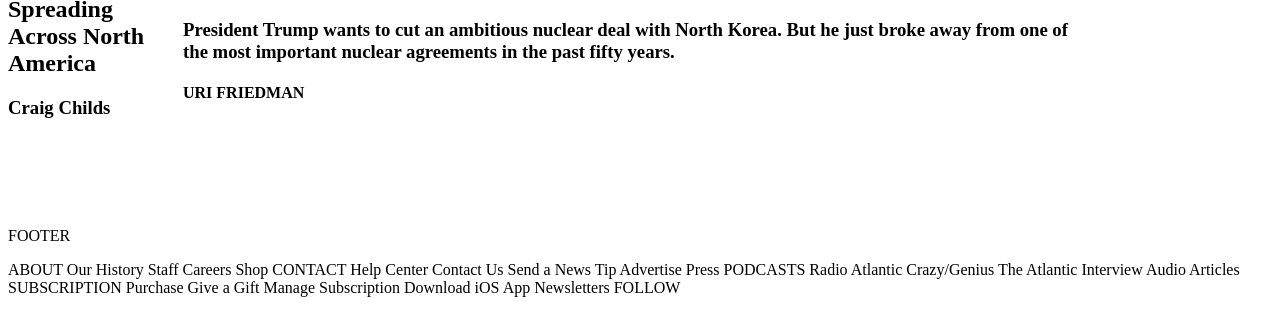
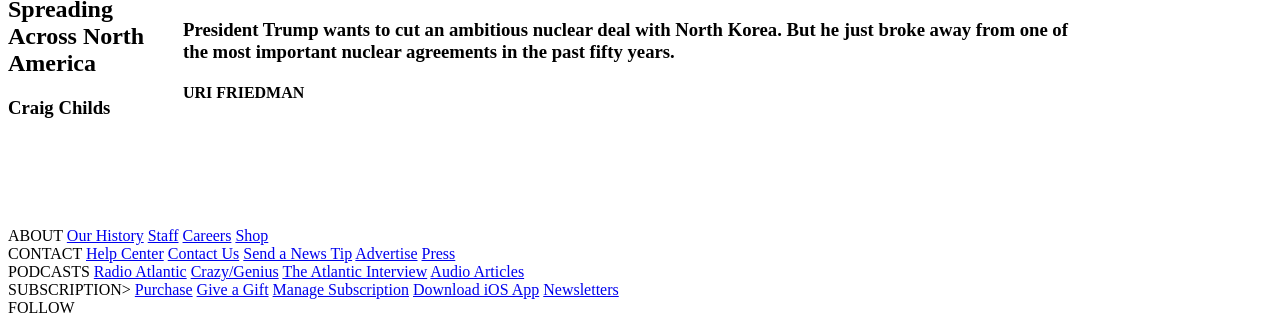
Before and after one commit to mif9075/copyocelot, a plain HTML site: page index.html in a window 1280 px wide. Shown: the part 551-868 px from the top of the page. Drawn offline with Linux system fonts and the light colour scheme; a script that the page names is missing.

Commit message:
added footer content

```diff
--- a/index.html
+++ b/index.html
@@ -50,36 +50,45 @@
         </div>
 
         <div class="container__footer">
-            FOOTER
-        <p>
-            ABOUT
-            Our History
-            Staff
-            Careers
-            Shop
-            CONTACT
-            Help Center
-            Contact Us
-            Send a News Tip
-            Advertise
-            Press
-            PODCASTS
-            Radio Atlantic
-            Crazy/Genius
-            The Atlantic Interview
-            Audio Articles
-            SUBSCRIPTION
-            Purchase
-            Give a Gift
-            Manage Subscription
-            Download iOS App
-            Newsletters
+            	<div>ABOUT
+            <a href="https://www.theatlantic.com/history/">Our History</a>
+            <a href="https://www.theatlantic.com/masthead/">Staff</a>
+            <a href="https://www.theatlantic.com/jobs/">Careers</a>
+            <a href="https://www.theatlantic.com/store/">Shop</a>
+			</div>
+
+            	<div>CONTACT
+            <a href="https://support.theatlantic.com/">Help Center</a>
+            <a href="https://www.theatlantic.com/contact/">Contact Us</a>
+            <a href="https://www.theatlantic.com/tips/">Send a News Tip</a>
+            <a href="https://www.theatlantic.com/advertise/">Advertise</a>
+            <a href="https://www.theatlantic.com/press/">Press</a>
+			</div>
+
+            	<div>PODCASTS
+            <a href="https://www.theatlantic.com/podcasts/radio-atlantic/">Radio Atlantic</a>
+            <a href="https://www.theatlantic.com/podcasts/crazygenius/">Crazy/Genius</a>
+            <a href="https://www.theatlantic.com/podcasts/the-atlantic-interview/">The Atlantic Interview</a>
+            <a href="https://www.theatlantic.com/podcasts/audio-articles/">Audio Articles</a>
+			</div>
+
+            	<div>SUBSCRIPTION>
+            <a href="https://www.theatlantic.com/subscribe/footer-cover/">Purchase</a>
+            <a href="https://www.theatlantic.com/subscribe/footer-gift/">Give a Gift</a>
+            <a href="https://accounts.theatlantic.com/">Manage Subscription</a>
+            <a href="https://www.theatlantic.com/app/">Download iOS App</a>
+            <a href="https://www.theatlantic.com/newsletters/sign-up/">Newsletters</a>
+			</div>
+
+			<div>
             FOLLOW
-</p>
+            </div>
 
         </div>
+
+
     </div>
-    </div>
+
 
 </body>
 </html>
```
